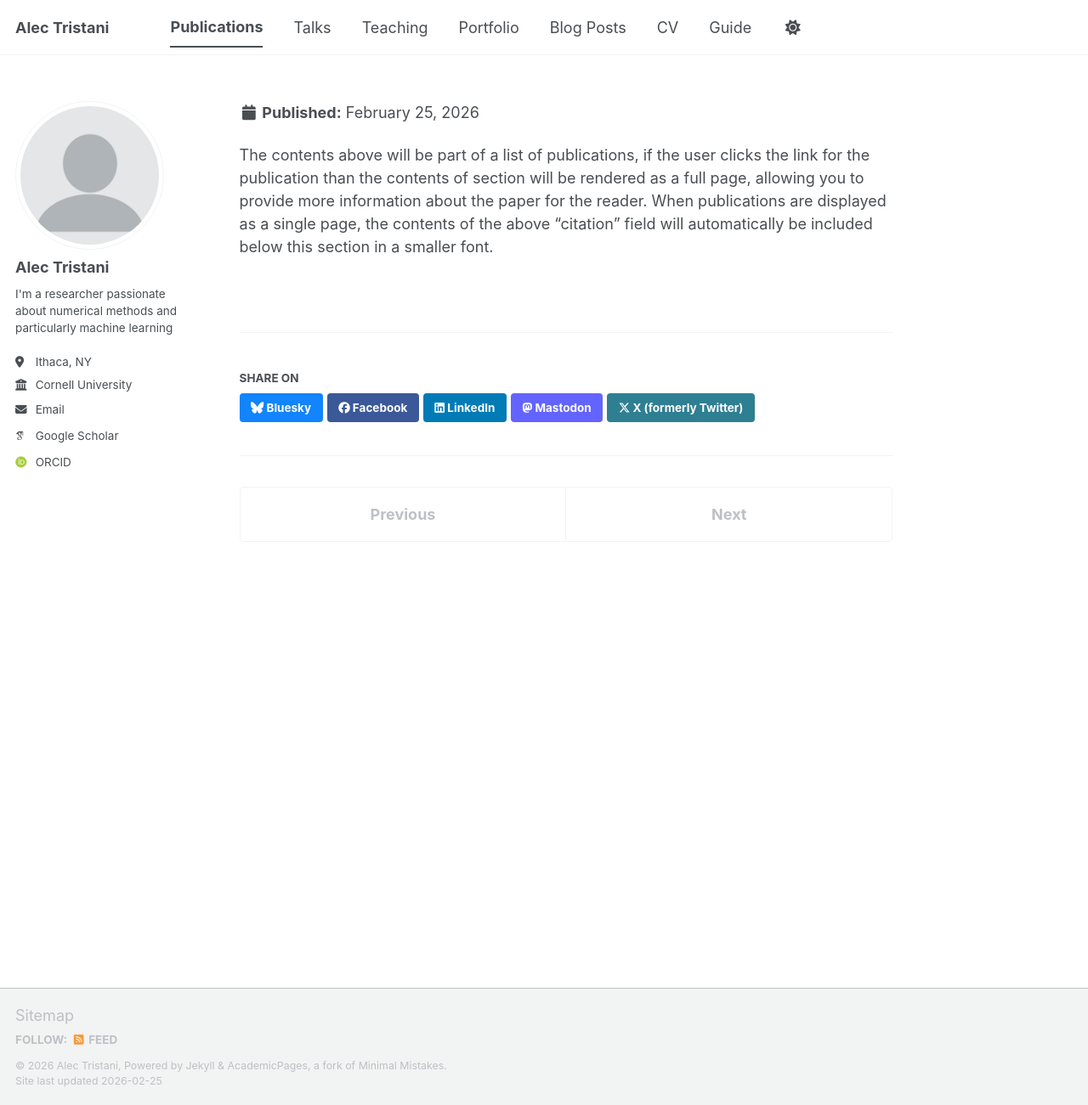
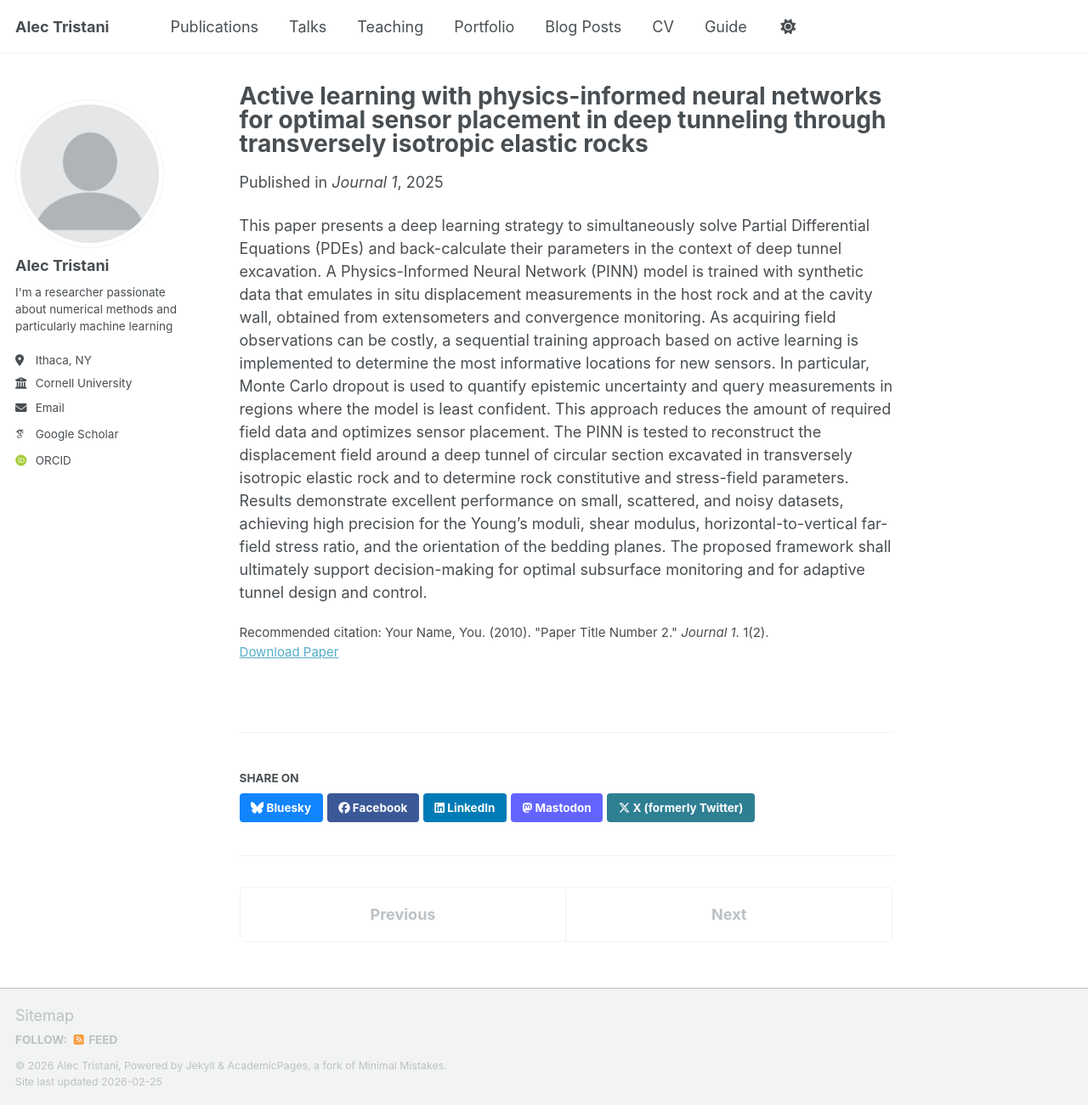
Before and after one commit to Alec-YT/Alec-YT.github.io, a Jekyll site: the page built from _publications/2025-11-Active-Learning-number-1.md, in a window 1280 px wide and 1301 px high. Shown: the whole window at 85% size. Built offline with Jekyll 4.4.1, drawn with Linux system fonts in a browser that asks for light colours; some web fonts are replaced; a script bundle is joined from its source files by our own code; library files that are not in the unit come from our copies.

Commit message:
Update 2025-11-Active-Learning-number-1.md

```diff
--- a/_publications/2025-11-Active-Learning-number-1.md
+++ b/_publications/2025-11-Active-Learning-number-1.md
@@ -3,11 +3,11 @@
 collection: publications
 category: manuscripts
 permalink: /publication/2025-11-15-paper-title-number-2
-excerpt: 'This paper presents a deep learning strategy to simultaneously solve Partial Differential Equations (PDEs) and back-calculate their parameters in the context of deep tunnel excavation. A Physics-Informed Neural Network (PINN) model is trained with synthetic data that emulates in situ displacement measurements in the host rock and at the cavity wall, obtained from extensometers and convergence monitoring. As acquiring field observations can be costly, a sequential training approach based on active learning is implemented to determine the most informative locations for new sensors. In particular, Monte Carlo dropout is used to quantify epistemic uncertainty and query measurements in regions where the model is least confident. This approach reduces the amount of required field data and optimizes sensor placement. The PINN is tested to reconstruct the displacement field around a deep tunnel of circular section excavated in transversely isotropic elastic rock and to determine rock constitutive and stress-field parameters. Results demonstrate excellent performance on small, scattered, and noisy datasets, achieving high precision for the Young's moduli, shear modulus, horizontal-to-vertical far-field stress ratio, and the orientation of the bedding planes. The proposed framework shall ultimately support decision-making for optimal subsurface monitoring and for adaptive tunnel design and control.'
+excerpt: 'Active learning'
 date: 2025-11-15
 venue: 'Journal 1'
 paperurl: 'https://arxiv.org/abs/2511.20574'
 citation: 'Your Name, You. (2010). &quot;Paper Title Number 2.&quot; <i>Journal 1</i>. 1(2).'
 ---
 
-The contents above will be part of a list of publications, if the user clicks the link for the publication than the contents of section will be rendered as a full page, allowing you to provide more information about the paper for the reader. When publications are displayed as a single page, the contents of the above "citation" field will automatically be included below this section in a smaller font.
+This paper presents a deep learning strategy to simultaneously solve Partial Differential Equations (PDEs) and back-calculate their parameters in the context of deep tunnel excavation. A Physics-Informed Neural Network (PINN) model is trained with synthetic data that emulates in situ displacement measurements in the host rock and at the cavity wall, obtained from extensometers and convergence monitoring. As acquiring field observations can be costly, a sequential training approach based on active learning is implemented to determine the most informative locations for new sensors. In particular, Monte Carlo dropout is used to quantify epistemic uncertainty and query measurements in regions where the model is least confident. This approach reduces the amount of required field data and optimizes sensor placement. The PINN is tested to reconstruct the displacement field around a deep tunnel of circular section excavated in transversely isotropic elastic rock and to determine rock constitutive and stress-field parameters. Results demonstrate excellent performance on small, scattered, and noisy datasets, achieving high precision for the Young's moduli, shear modulus, horizontal-to-vertical far-field stress ratio, and the orientation of the bedding planes. The proposed framework shall ultimately support decision-making for optimal subsurface monitoring and for adaptive tunnel design and control.
```
